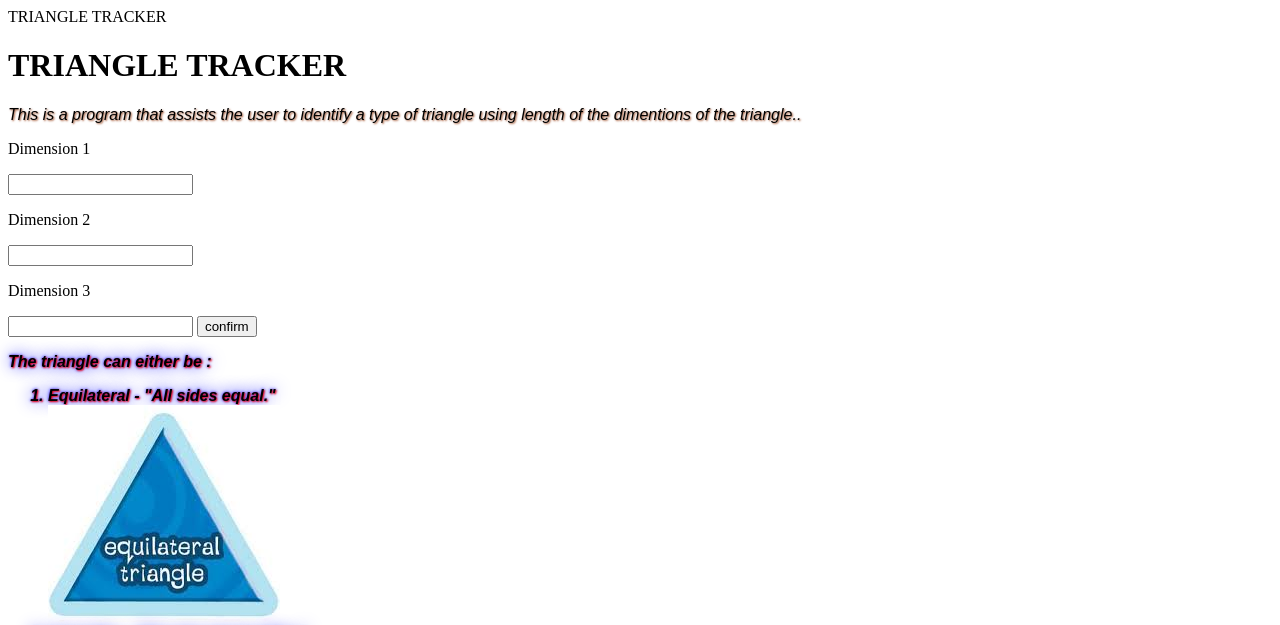
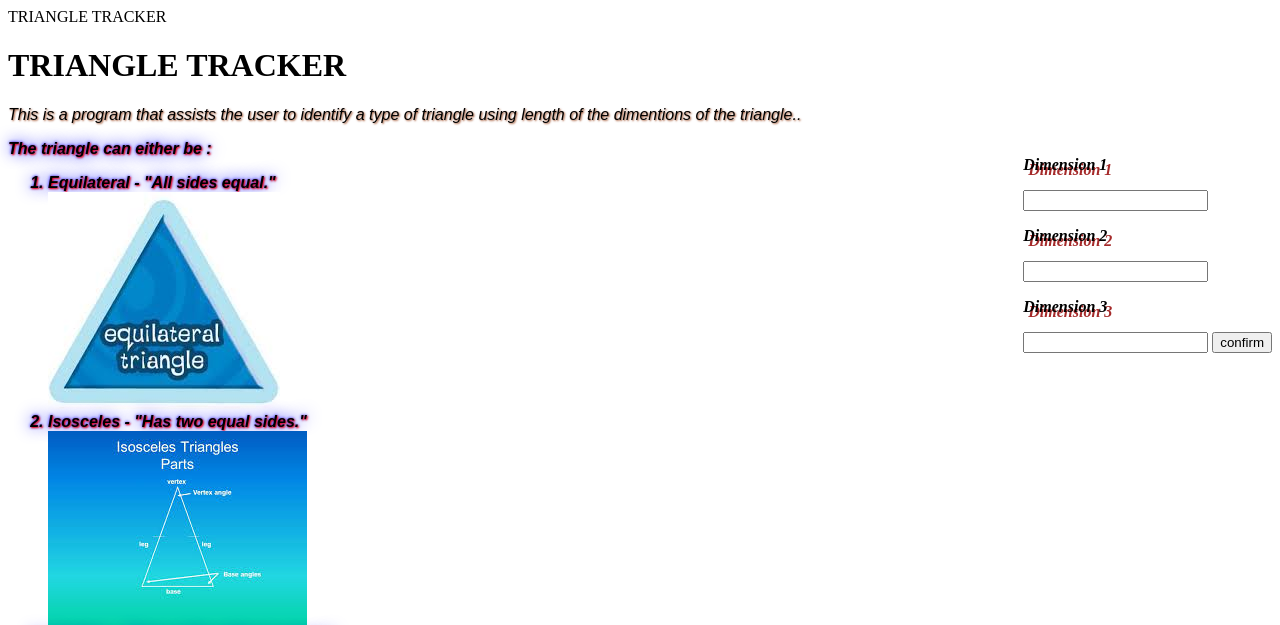
Before and after one commit to KIKIKILOKJ/Triangle-Tracker, a plain HTML site: page index.html in a window 1280 px wide. Shown: the top 625 px of the page. Drawn offline with Linux system fonts and the light colour scheme.

Commit message:
Add text design features to the webpage

```diff
--- a/css/styles.css
+++ b/css/styles.css
@@ -4,9 +4,17 @@
   font-weight: normal;
   text-shadow: 1px 1px 2px sienna;
 }
+
 .casket {
   font-style: italic;
   font-weight: bold;
   font-family: fantasy;
   text-shadow: 1px 1px 2px red, 0 0 1em blue, 0 0 0.2em blue;
 }
+
+.rada {
+  float: right;
+  font-weight: bolder;
+  font-style: italic;
+  text-shadow: 5px 5px brown;
+}
```
